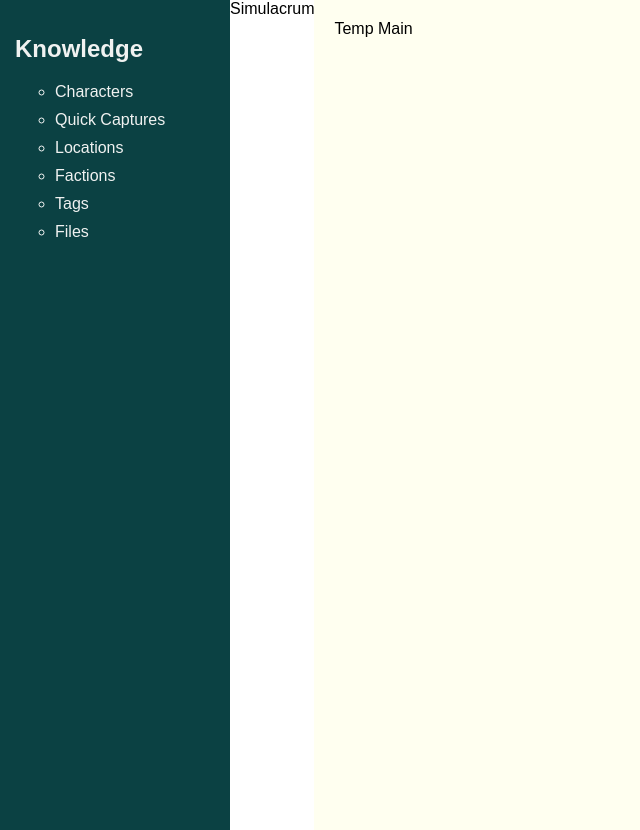
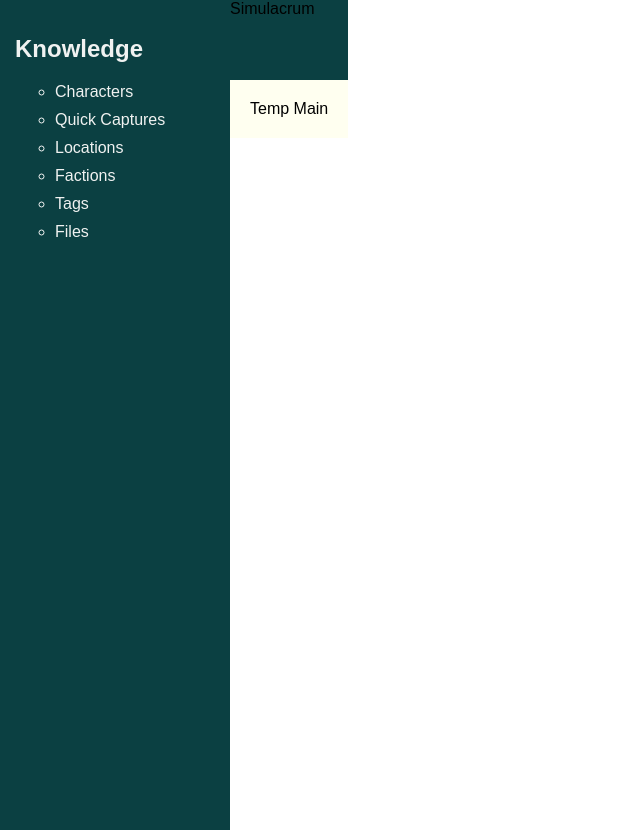
Before and after one commit to CECS-491-Simulacrum/Simulacrum, a React (Vite) app in the folder frontend/: page / in a window 1280 px wide. Shown: the whole page, without its empty margins (0-640 px from the left). Built offline with nearby package versions, Linux system fonts and the light colour scheme.

Commit message:
Fixed Top bar

```diff
--- a/frontend/src/App.css
+++ b/frontend/src/App.css
@@ -4,6 +4,7 @@
 
 .mainContent{
   flex-grow: 1;
+
   padding: 20px;
   background-color: ivory;
 }
--- a/frontend/src/App.tsx
+++ b/frontend/src/App.tsx
@@ -9,9 +9,11 @@ function App() {
     <>
     <div className = "parent">
       <Sidebar/>
-      <TopBar/>
-      <main className="mainContent">Temp Main</main>
+      <div>
+        <TopBar/>
 
+        <main className="mainContent">Temp Main </main>
+      </div>
     </div>
 
     </>
--- a/frontend/src/components/SidebarStyle.css
+++ b/frontend/src/components/SidebarStyle.css
@@ -1,7 +1,7 @@
 
 
 .sidebar {
-    background-color: #0b4143;
+    background-color: #0b4042;
     width: 200px;
     height: 100vh;
     color: #fcfbfaf3;
--- a/frontend/src/components/TopBarStyle.css
+++ b/frontend/src/components/TopBarStyle.css
@@ -1,5 +1,6 @@
 
 .TopBar{
-    height: 50vh;
+    height: 10vh;
     align-items: center;
+    background-color: #0b4042;
 }
```
